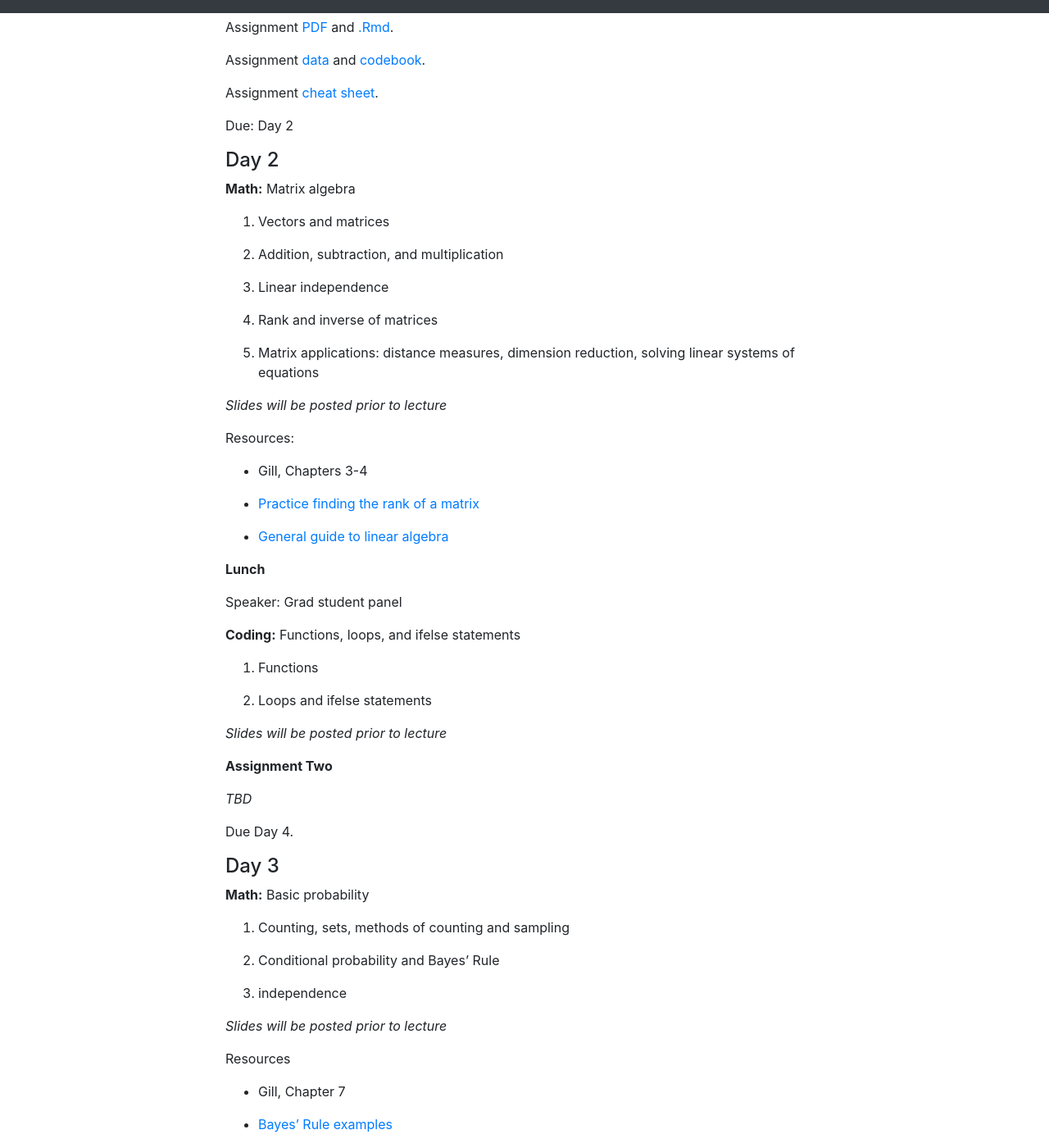
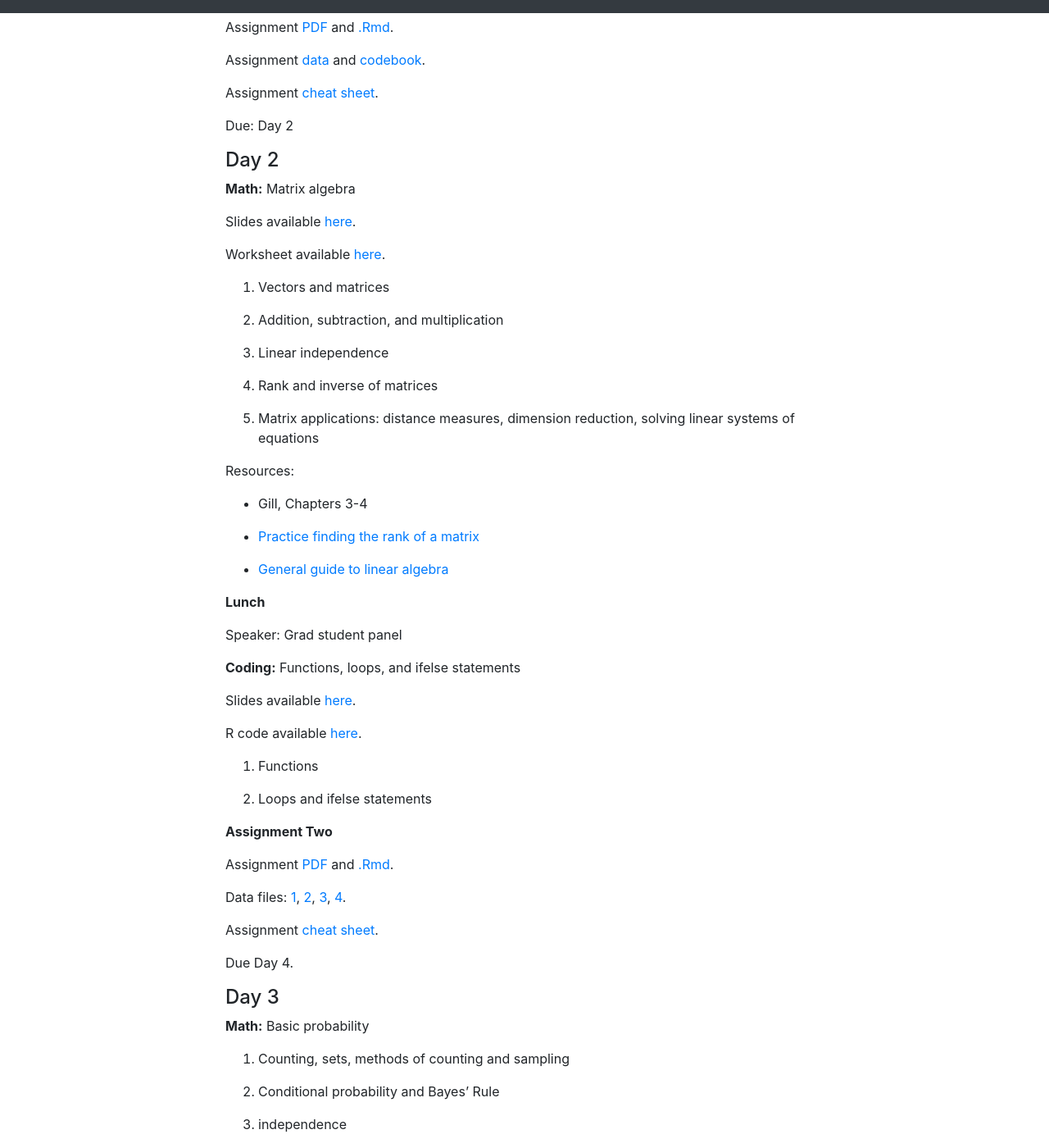
Before and after one commit to bstewart/princeton_methods_camp, a Jekyll site: the page built from camp.md, in a window 1280 px wide and 1400 px high, scrolled down 1088 px. Shown: the whole window at 82% size. Built offline with Jekyll 4.4.1, drawn with Linux system fonts in a browser that asks for light colours; our own code applies the rules of GitHub Pages for plain Markdown files.

Commit message:
linking day 2 files on site

```diff
--- a/camp.md
+++ b/camp.md
@@ -6,9 +6,9 @@ The outline for the in-person portion of camp can be found below.
 
 **Math:** Calculus
 
-Slides available [here](download/DayOneSlideshowCamp2019.pdf)
+Slides available [here](download/day1/DayOneSlideshowCamp2019.pdf)
 
-Worksheet available [here](download/DayOneWorksheetCamp2019.pdf).
+Worksheet available [here](download/day1/DayOneWorksheetCamp2019.pdf).
 
 1. Review of summer assignment topics: chain rule, derivatives of logs/exponents
 
@@ -30,9 +30,9 @@ Speaker: Miguel Centeno
 
 **Coding:** Review of basics
 
-Slides available [here](download/Day_one_programming_final.pdf).
+Slides available [here](download/day1/Day_one_programming_final.pdf).
 
-Activity available [here](download/Day_one_programming_Student_Acitivty_Code.Rmd), data [here](download/addhealthlec1.csv).
+Activity available [here](download/day1/Day_one_programming_Student_Acitivty_Code.Rmd), data [here](download/day1/addhealthlec1.csv).
 
 1. Summer review: indexing and manipulation of four main data structures (vectors, lists, matrices, and data.frames)
 
@@ -48,17 +48,21 @@ Resources:
 
 **Assignment One**
 
-Assignment [PDF](download/2019_Day_1_Assignment_.pdf) and [.Rmd](download/2019Day1Assignment.Rmd).
+Assignment [PDF](download/day1/2019_Day_1_Assignment_.pdf) and [.Rmd](download/day1/2019Day1Assignment.Rmd).
 
-Assignment [data](download/anespilot16.csv) and [codebook](download/anes_pilot_2016_CodebookUserGuide.pdf).
+Assignment [data](download/day1/anespilot16.csv) and [codebook](download/day1/anes_pilot_2016_CodebookUserGuide.pdf).
 
-Assignment [cheat sheet](download/2019_Day_1_Bonus_Content.pdf).
+Assignment [cheat sheet](download//day1/2019_Day_1_Bonus_Content.pdf).
 
 Due: Day 2
 
 #### Day 2
 
 **Math:** Matrix algebra
+
+Slides available [here](download/day2/DayTwoSlideshowCamp2019.pdf).
+
+Worksheet available [here](download/day2/Linear_algebra_worksheet_.pdf).
 
 1. Vectors and matrices
 
@@ -69,8 +73,6 @@ Due: Day 2
 4. Rank and inverse of matrices
 
 5. Matrix applications: distance measures, dimension reduction, solving linear systems of equations
-
-*Slides will be posted prior to lecture*
 
 Resources:
 
@@ -86,15 +88,21 @@ Speaker: Grad student panel
 
 **Coding:** Functions, loops, and ifelse statements
 
+Slides available [here](download/day2/Final_slides_for_programming_day_two_functions_and_apply.slides.pdf).
+
+R code available [here](download/day2/programming day two functions and apply.R).
+
 1. Functions
 
 2. Loops and ifelse statements
 
-*Slides will be posted prior to lecture*
-
 **Assignment Two**
 
-*TBD*
+Assignment [PDF](download/day2/Day2and3Assignment.pdf) and [.Rmd](download/day2/Day2and3Assignment.Rmd).
+
+Data files: [1](download/day2/childmh.csv), [2](download/day2/finalaedf.csv), [3](download/day2/stateyearreports.csv), [4](download/day2/stateyears.csv).
+
+Assignment [cheat sheet](Day2and3Assignment_Bonus_Content.pdf).
 
 Due Day 4.
 
```
